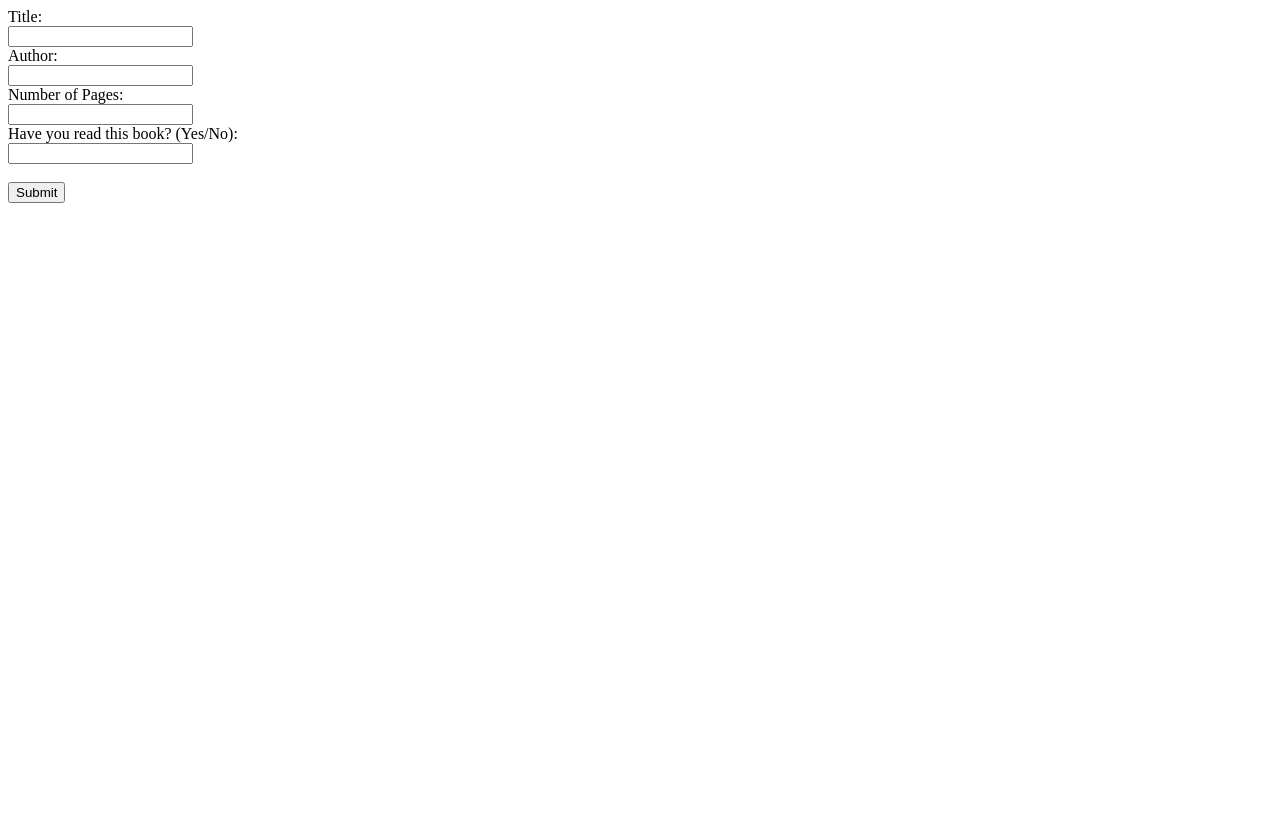
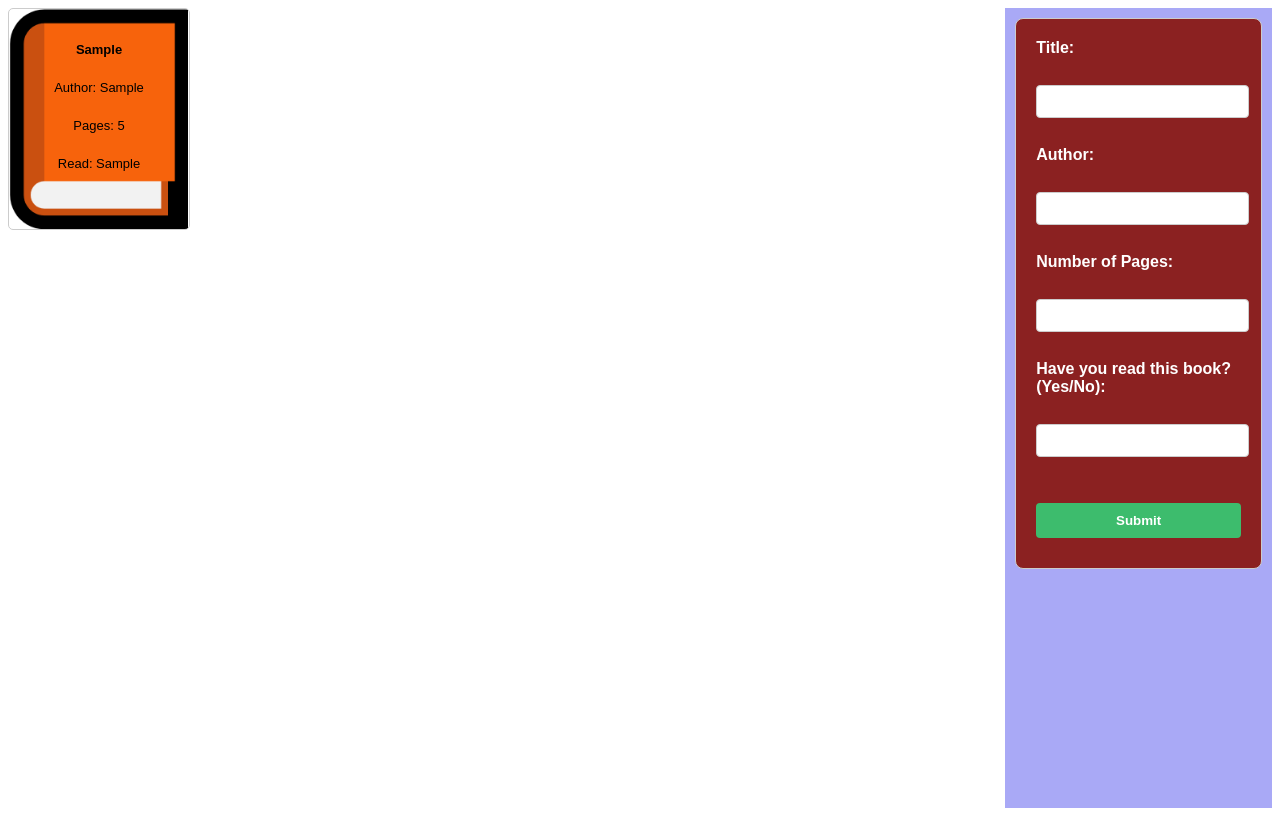
Before and after one commit to adam-nour/library, a plain HTML site: page index.html in a window 1280 px wide. Both pictures are taken after typing "Sample", "Sample", "5", "Sample" into the empty fields and a click on the button "Submit". Drawn offline with Linux system fonts and the light colour scheme.

Commit message:
summiting form adds a new book to bookshelf

```diff
--- a/index.html
+++ b/index.html
@@ -1,24 +1,31 @@
 <!DOCTYPE html>
 <html lang="en">
   <head>
-    <meta charset="UTF-8">
-    <meta name="viewport" content="width=device-width, initial-scale=1.0">
+    <meta charset="UTF-8" />
+    <meta name="viewport" content="width=device-width, initial-scale=1.0" />
     <title>Library</title>
-    <link rel="stylesheet" href="style.css">
-
+    <link rel="stylesheet" href="style.css" />
   </head>
   <body>
+    <div class="container1">
+        <div class="bookshelf">
+
+    </div>
+      <div class="form-card">
         <form class="bookForm">
-        <label for="title">Title:</label><br>
-        <input type="text" id="title" name="title"><br>
-        <label for="author">Author:</label><br>
-        <input type="text" id="author" name="author"><br>
-        <label for="pages">Number of Pages:</label><br>
-        <input type="number" id="pages" name="pages"><br>
-        <label for="read">Have you read this book? (Yes/No):</label><br>
-        <input type="text" id="read" name="read"><br><br>
-        <button type="submit"class="btn-submit">Submit</button>
+          <label for="title">Title:</label><br />
+          <input type="text" id="title" name="title" /><br />
+          <label for="author">Author:</label><br />
+          <input type="text" id="author" name="author" /><br />
+          <label for="pages">Number of Pages:</label><br />
+          <input type="number" id="pages" name="pages" /><br />
+          <label for="read">Have you read this book? (Yes/No):</label><br />
+          <input type="text" id="read" name="read" /><br /><br />
+          <button type="submit" class="btn-submit">Submit</button>
         </form>
         <script src="script.js"></script>
+      </div>
+
+
   </body>
 </html>
--- a/script.js
+++ b/script.js
@@ -20,9 +20,36 @@ document.addEventListener('DOMContentLoaded', function() {
 
       console.log(myLibrary);
       document.querySelector('.bookForm').reset();
+      displayBooks()
     }
 
     const submitButton = document.querySelector('.btn-submit');
 
     submitButton.addEventListener('click', addBookToLibrary);
+
+
+
+
+    function displayBooks() {
+      const bookshelf = document.querySelector('.bookshelf');
+      bookshelf.innerHTML = ''; // Clear existing content
+
+      for (let i = 0; i < myLibrary.length; i++) {
+        const currentBook = myLibrary[i];
+
+        const bookDiv = document.createElement('div');
+        bookDiv.classList.add('book');
+
+        // Create a string with book information
+        const bookInfo = `
+          <h3>${currentBook.title}</h3>
+          <p>Author: ${currentBook.author}</p>
+          <p>Pages: ${currentBook.pages}</p>
+          <p>Read: ${currentBook.read}</p>
+        `;
+
+        bookDiv.innerHTML = bookInfo;
+        bookshelf.appendChild(bookDiv); // Append the book element to the bookshelf
+      }
+    }
   });
--- a/style.css
+++ b/style.css
@@ -0,0 +1,91 @@
+
+*{
+    font-family: Arial, Helvetica, sans-serif;
+}
+.container1{
+    display: flex;
+    height: 100vh;
+    gap: 10px;
+}
+.form-card{
+    background-color: rgb(169, 169, 246);
+    flex: 1;
+    padding: 10px;
+}
+.bookshelf{
+    display: grid;
+    gap: 10px;
+    flex: 4;
+    grid-template-columns: repeat(5, 1fr);
+}
+.bookshelf>div{
+background: url(bookcover.png);
+background-size: contain;
+background-repeat: no-repeat;
+
+height: 200px;
+width: 160px;
+}
+.bookshelf>div>*{
+    font-size: small;
+    text-align: center;
+    justify-content: center;
+    padding-top: 10px;
+}
+
+/* Basic styles for form elements */
+.bookForm {
+    max-width: 400px;
+    margin: 0 auto;
+    padding: 20px;
+    border: 1px solid #ccc;
+    border-radius: 8px;
+    background-color: #8b2121;
+    color: white;
+    font-weight: bold;
+  }
+
+  .bookForm label,
+  .bookForm input,
+  .bookForm button {
+    display: block;
+    margin-bottom: 10px;
+  }
+
+  .bookForm input[type="text"],
+  .bookForm input[type="number"] {
+    width: calc(100% - 10px);
+    padding: 8px;
+    border: 1px solid #ccc;
+    border-radius: 4px;
+  }
+
+  .bookForm button {
+    padding: 10px;
+    border: none;
+    border-radius: 4px;
+    background-color: #3dbc6d;
+    color: white;
+    cursor: pointer;
+    width: 100%;
+    font-weight: bold;
+    transition: background-color 0.3s ease;
+  }
+
+  .bookForm button:hover {
+    background-color: #3dbc6d;
+  }
+
+  /* Styles for bookshelf display */
+  .bookshelf {
+    display: grid;
+    gap: 20px;
+    grid-template-columns: repeat(auto-fill, minmax(200px, 1fr));
+  }
+
+  .book {
+    border: 1px solid #ccc;
+    border-radius: 5px;
+    padding: 10px;
+    background-color: #392222;
+  }
```
Also changed, not shown: bookcover.png (added), bookshelf.png (added). Lines whose indentation alone changed are shown as unchanged.
